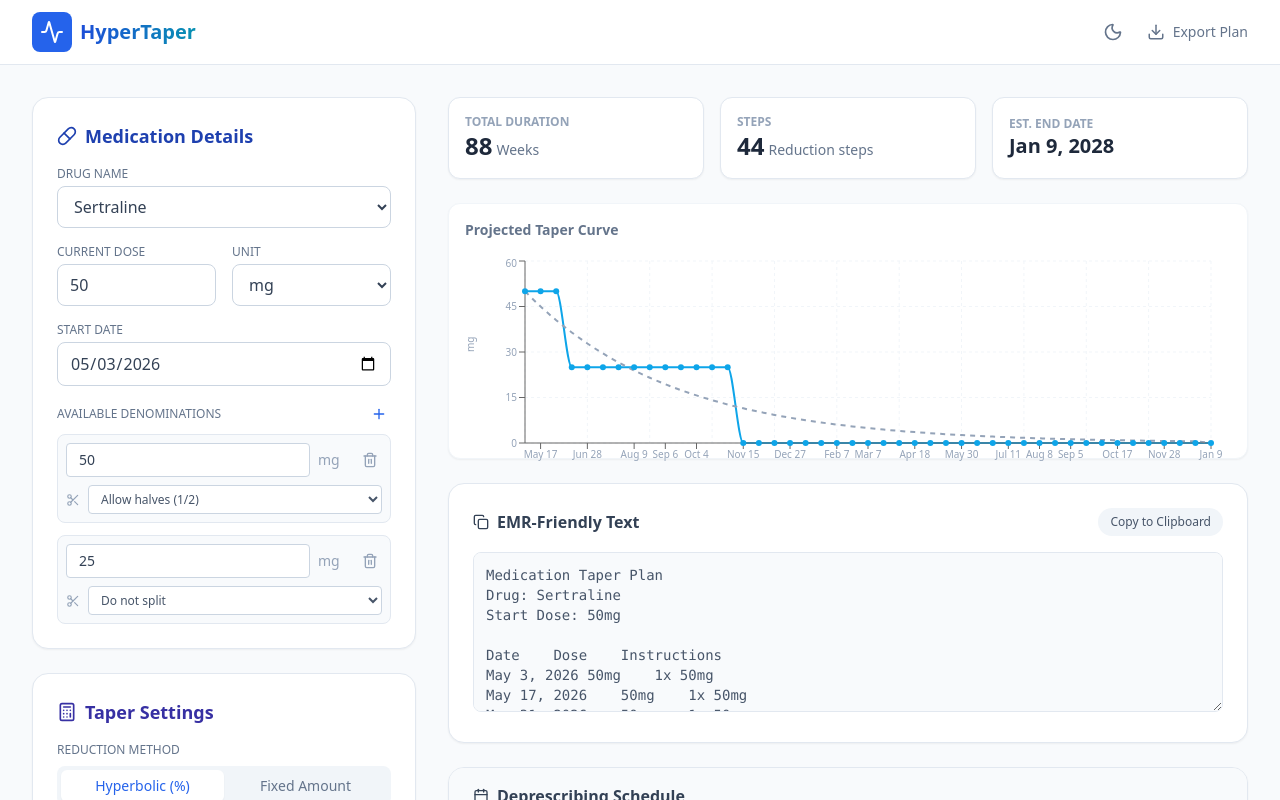
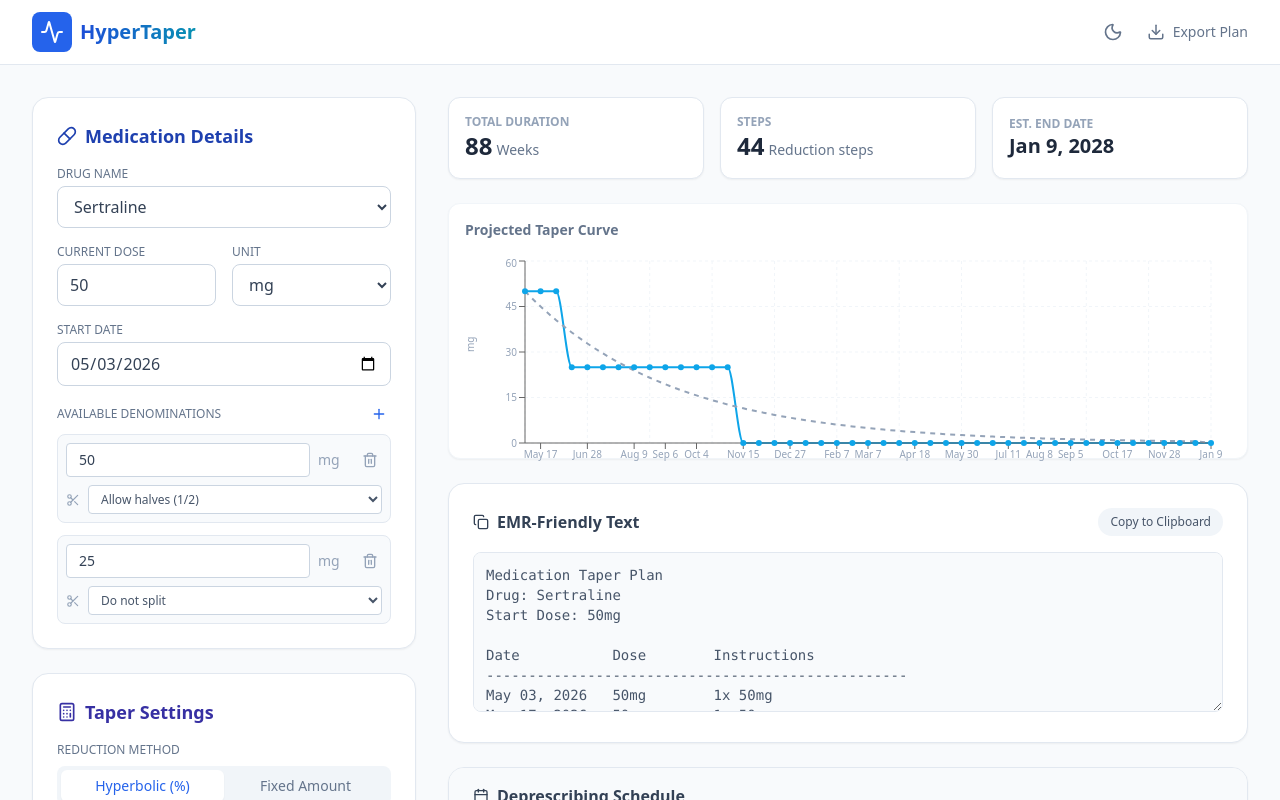
Before and after one commit to Trent-Koessler/Hypertaper, a React (Vite) app: page / in a window 1280 px wide. Shown: the top 800 px of the page. Built offline with nearby package versions, Linux system fonts and the light colour scheme.

Commit message:
Format EMR text with space padding for visual alignment

```diff
--- a/App.tsx
+++ b/App.tsx
@@ -109,15 +109,20 @@ const App: React.FC = () => {
   const generateEmrText = () => {
     if (!schedule) return '';
 
+    const dateColWidth = 15;
+    const doseColWidth = 12;
+
     let text = `Medication Taper Plan\n`;
     text += `Drug: ${drug.name}\n`;
     text += `Start Dose: ${drug.currentDose}${drug.unit}\n\n`;
-    text += `Date\tDose\tInstructions\n`;
+
+    text += `Date`.padEnd(dateColWidth) + `Dose`.padEnd(doseColWidth) + `Instructions\n`;
+    text += `-`.repeat(50) + `\n`;
 
     schedule.steps.forEach(step => {
-      const dateStr = new Date(step.date).toLocaleDateString(undefined, {month: 'short', day: 'numeric', year: 'numeric'});
+      const dateStr = new Date(step.date).toLocaleDateString(undefined, {month: 'short', day: '2-digit', year: 'numeric'});
       if (step.isStop) {
-        text += `${dateStr}\tSTOP\tCease medication\n`;
+        text += `${dateStr}`.padEnd(dateColWidth) + `STOP`.padEnd(doseColWidth) + `Cease medication\n`;
       } else {
         const tabletsText = Object.entries(step.tablets)
           .filter(([_, count]) => count > 0)
@@ -128,7 +133,7 @@ const App: React.FC = () => {
           .filter(Boolean)
           .join(', ');
 
-        text += `${dateStr}\t${step.actualDose}${drug.unit}\t${tabletsText}\n`;
+        text += `${dateStr}`.padEnd(dateColWidth) + `${step.actualDose}${drug.unit}`.padEnd(doseColWidth) + `${tabletsText}\n`;
       }
     });
 
```
